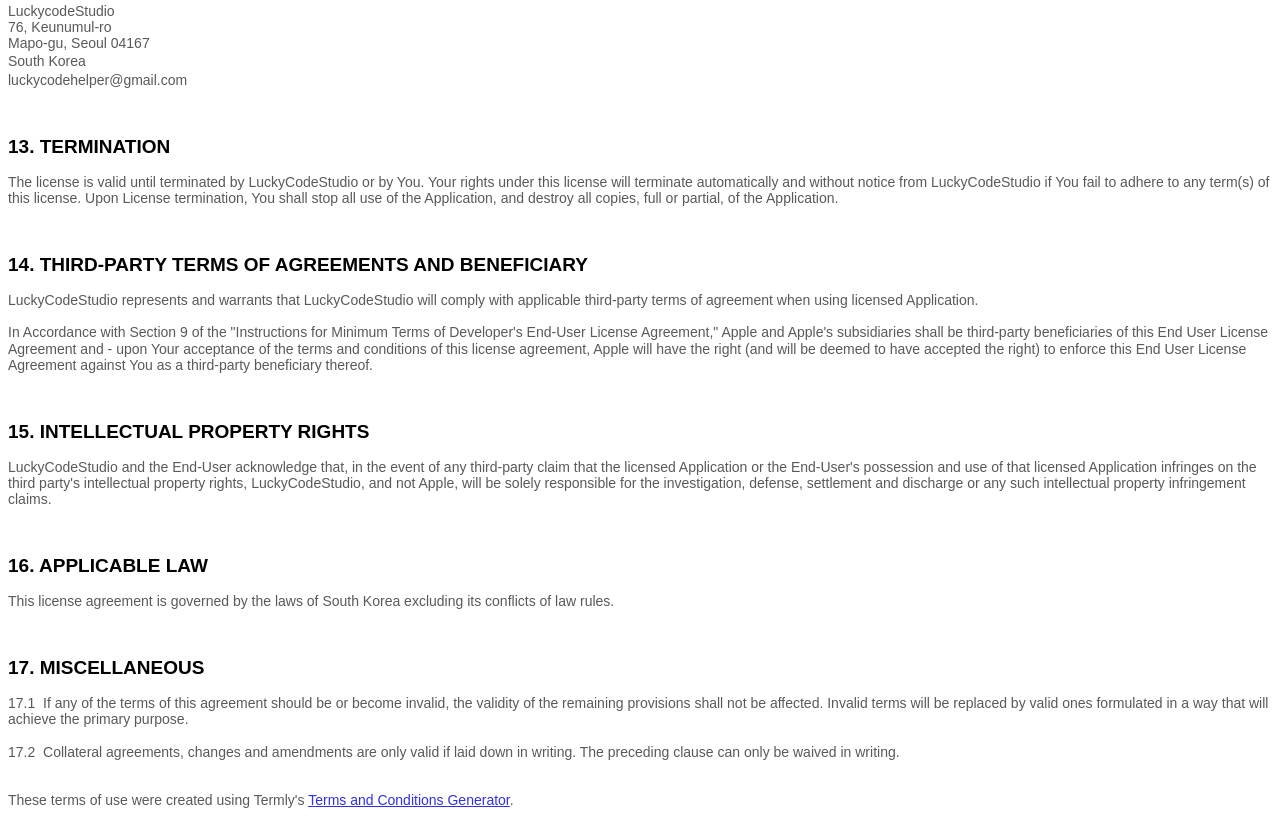
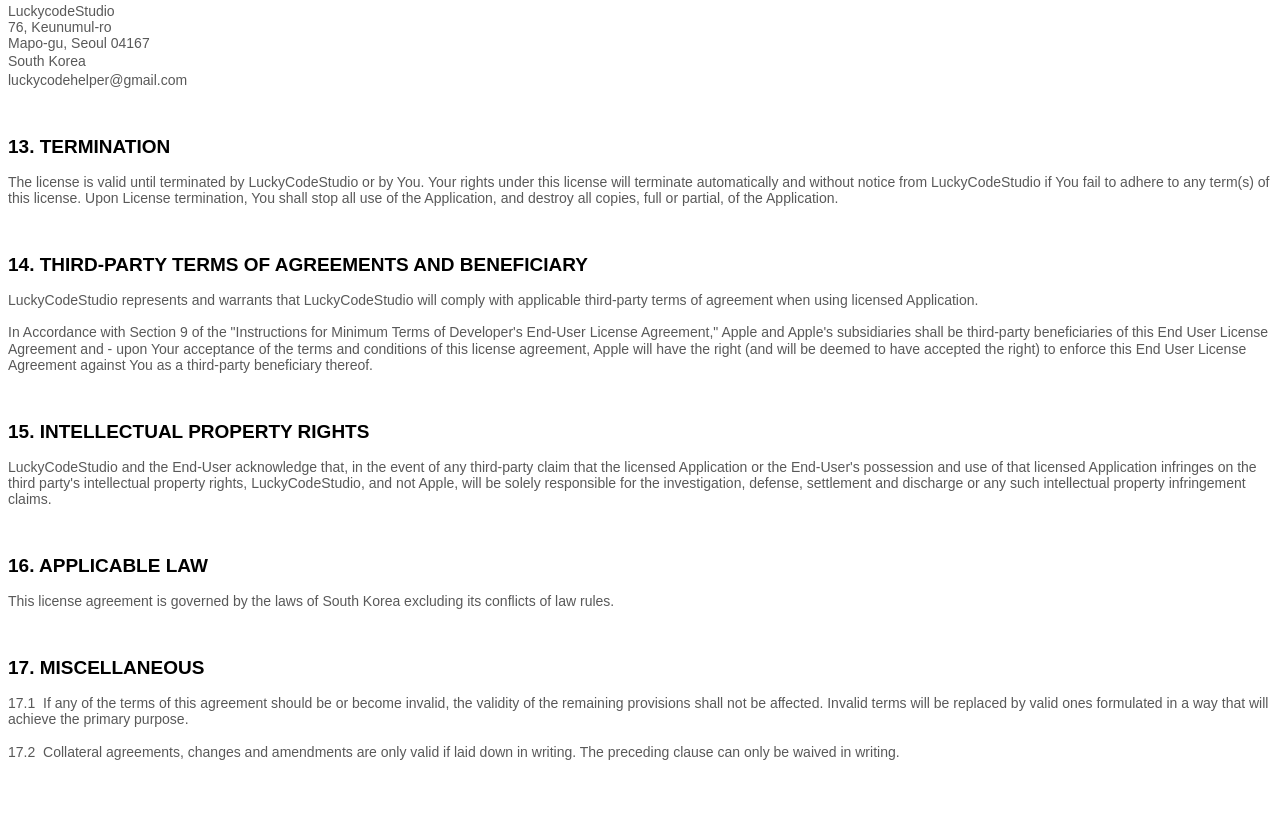
Before and after one commit to Luckycodeeer/TermsOfUse, a plain HTML site: page index.html in a window 1280 px wide. Shown: the part 3025-3841 px from the top of the page. After the commit the page ends 3809 px from the top, so only its background shows below. Drawn offline with Linux system fonts and the light colour scheme.

Commit message:
Update index.html

```diff
--- a/index.html
+++ b/index.html
@@ -122,7 +122,3 @@ Calibri;color:#595959;mso-themecolor:text1;mso-themetint:166;"><span style="font
         font-family: Arial ;
       }
     </style>
-      </div>
-      <div style="color: #595959;font-size: 14px;font-family: Arial;padding-top:16px;">
-      These terms of use were created using Termly's <a style="color: rgb(48, 48, 241) !important;" href="https://termly.io/products/terms-and-conditions-generator">Terms and Conditions Generator</a>.
-      </div>
```
